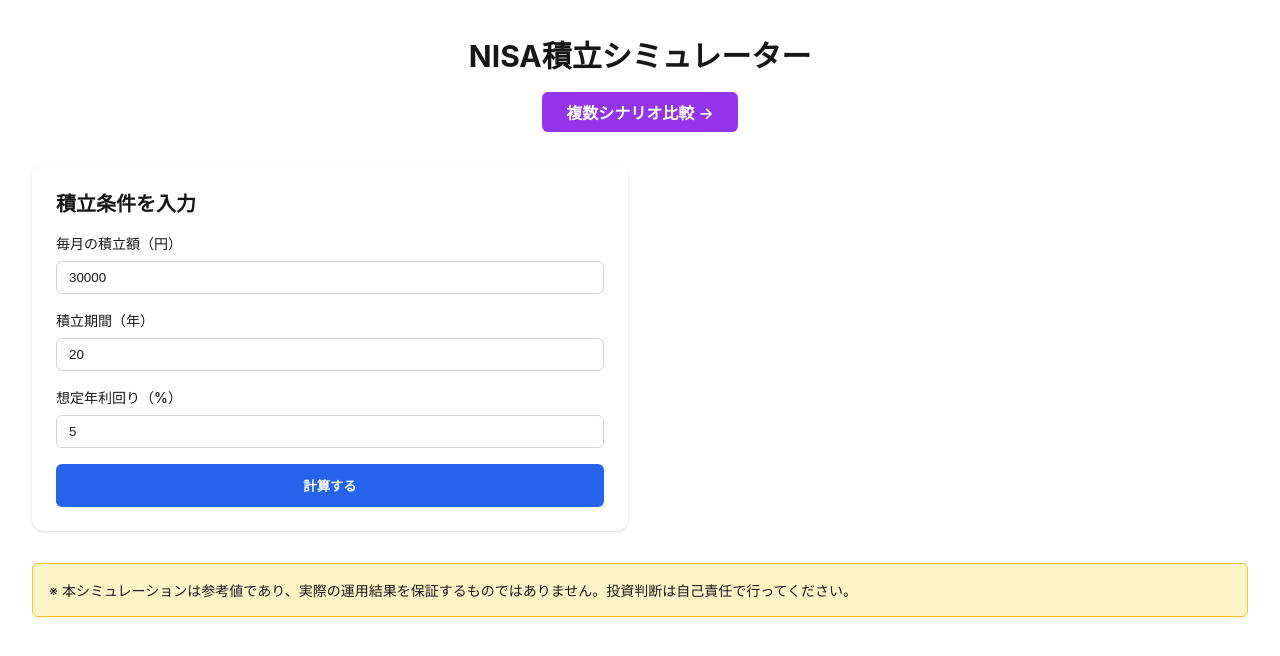
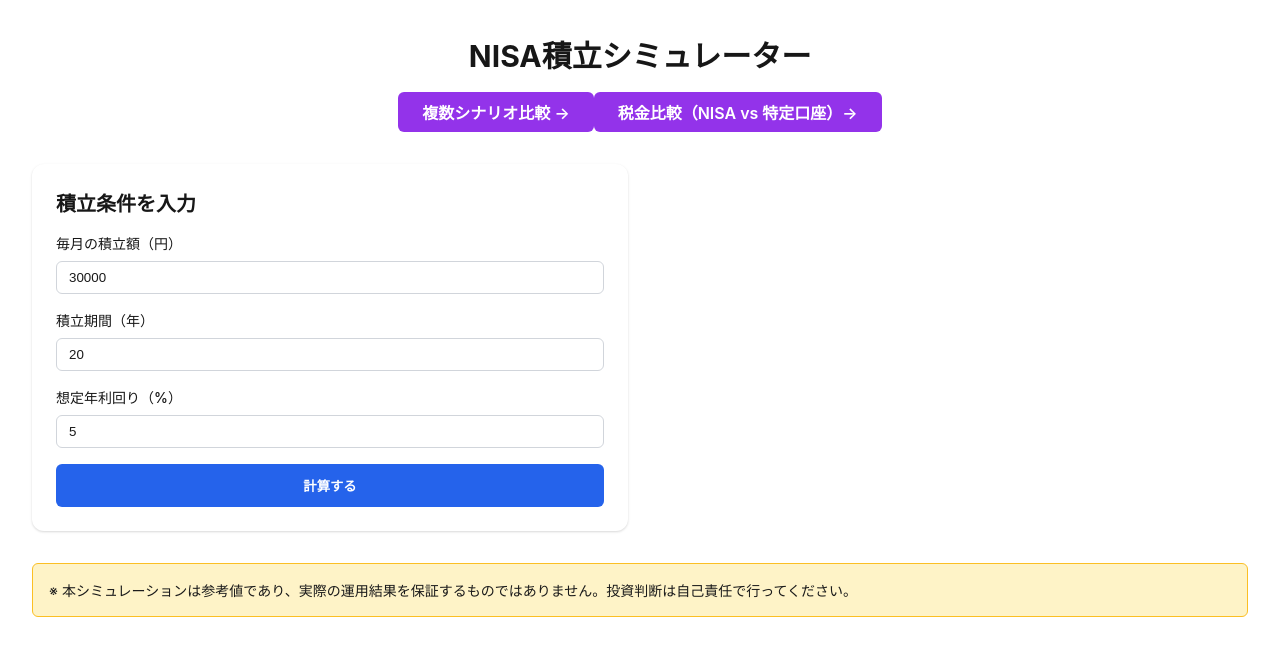
Before and after one commit to kakky0418/speckit-sample, a Next.js app: page / in a window 1280 px wide. Shown: the top 656 px of the page. Built offline with nearby package versions, Linux system fonts and the light colour scheme.

Commit message:
feat(002): Context API を実装してデータ共有機能を追加

```diff
--- a/app/layout.tsx
+++ b/app/layout.tsx
@@ -1,6 +1,7 @@
 import type { Metadata } from "next";
 import "./globals.css";
 import styles from "./layout.module.css";
+import { InvestmentPlanProvider } from "@/contexts/InvestmentPlanContext";
 
 export const metadata: Metadata = {
   title: "NISA積立シミュレーター",
@@ -15,7 +16,9 @@
   return (
     <html lang="ja">
       <body className={styles.body}>
-        {children}
+        <InvestmentPlanProvider>
+          {children}
+        </InvestmentPlanProvider>
       </body>
     </html>
   );
--- a/app/page.tsx
+++ b/app/page.tsx
@@ -1,22 +1,18 @@
 "use client";
 
-import { useState } from "react";
+import { useState, useEffect } from "react";
 import Link from "next/link";
 import clsx from "clsx";
-import type { InvestmentPlan, SimulationResult } from "@/lib/types";
+import type { SimulationResult } from "@/lib/types";
 import { calculateSimulation } from "@/lib/calculator";
 import { validateInvestmentPlan } from "@/lib/validation";
 import { INPUT_CONSTRAINTS } from "@/lib/constants";
 import { InvestmentChart } from "@/components/InvestmentChart";
+import { useInvestmentPlan } from "@/contexts/InvestmentPlanContext";
 import styles from "./page.module.css";
 
 export default function Home() {
-  const [plan, setPlan] = useState<InvestmentPlan>({
-    monthlyAmount: 30000,
-    years: 20,
-    annualRate: INPUT_CONSTRAINTS.DEFAULT_ANNUAL_RATE,
-  });
-
+  const { plan, updatePlan } = useInvestmentPlan();
   const [result, setResult] = useState<SimulationResult | null>(null);
   const [errors, setErrors] = useState<string[]>([]);
 
@@ -34,13 +30,6 @@
     setResult(calculatedResult);
   };
 
-  const handleInputChange = (field: keyof InvestmentPlan, value: number) => {
-    setPlan((prev) => ({
-      ...prev,
-      [field]: value,
-    }));
-  };
-
   return (
     <div className={styles.container}>
       <main className={styles.main}>
@@ -55,6 +44,12 @@
             className={styles.comparisonLink}
           >
             複数シナリオ比較 →
+          </Link>
+          <Link
+            href="/tax-comparison"
+            className={styles.comparisonLink}
+          >
+            税金比較（NISA vs 特定口座）→
           </Link>
         </div>
 
@@ -74,7 +69,7 @@
               <input
                 type="number"
                 value={plan.monthlyAmount}
-                onChange={(e) => handleInputChange("monthlyAmount", Number(e.target.value))}
+                onChange={(e) => updatePlan("monthlyAmount", Number(e.target.value))}
                 className={styles.input}
                 min={INPUT_CONSTRAINTS.MIN_MONTHLY_AMOUNT}
               />
@@ -87,7 +82,7 @@
               <input
                 type="number"
                 value={plan.years}
-                onChange={(e) => handleInputChange("years", Number(e.target.value))}
+                onChange={(e) => updatePlan("years", Number(e.target.value))}
                 className={styles.input}
                 min={INPUT_CONSTRAINTS.MIN_YEARS}
                 max={INPUT_CONSTRAINTS.MAX_YEARS}
@@ -101,7 +96,7 @@
               <input
                 type="number"
                 value={plan.annualRate}
-                onChange={(e) => handleInputChange("annualRate", Number(e.target.value))}
+                onChange={(e) => updatePlan("annualRate", Number(e.target.value))}
                 className={styles.input}
                 min={INPUT_CONSTRAINTS.MIN_ANNUAL_RATE}
                 max={INPUT_CONSTRAINTS.MAX_ANNUAL_RATE}
--- /dev/null
+++ b/contexts/InvestmentPlanContext.tsx
@@ -0,0 +1,51 @@
+"use client";
+
+import { createContext, useContext, useState, ReactNode } from "react";
+import type { InvestmentPlan } from "@/lib/types";
+
+// Context の型定義
+interface InvestmentPlanContextType {
+  plan: InvestmentPlan;
+  setPlan: (plan: InvestmentPlan) => void;
+  updatePlan: (field: keyof InvestmentPlan, value: number) => void;
+}
+
+// デフォルト値
+const defaultPlan: InvestmentPlan = {
+  monthlyAmount: 30000,
+  years: 20,
+  annualRate: 5,
+};
+
+// Context の作成
+const InvestmentPlanContext = createContext<InvestmentPlanContextType | undefined>(
+  undefined
+);
+
+// Provider コンポーネント
+export function InvestmentPlanProvider({ children }: { children: ReactNode }) {
+  const [plan, setPlan] = useState<InvestmentPlan>(defaultPlan);
+
+  // 個別フィールドの更新用ヘルパー関数
+  const updatePlan = (field: keyof InvestmentPlan, value: number) => {
+    setPlan((prev) => ({
+      ...prev,
+      [field]: value,
+    }));
+  };
+
+  return (
+    <InvestmentPlanContext.Provider value={{ plan, setPlan, updatePlan }}>
+      {children}
+    </InvestmentPlanContext.Provider>
+  );
+}
+
+// カスタムフック
+export function useInvestmentPlan() {
+  const context = useContext(InvestmentPlanContext);
+  if (context === undefined) {
+    throw new Error("useInvestmentPlan must be used within InvestmentPlanProvider");
+  }
+  return context;
+}
```
